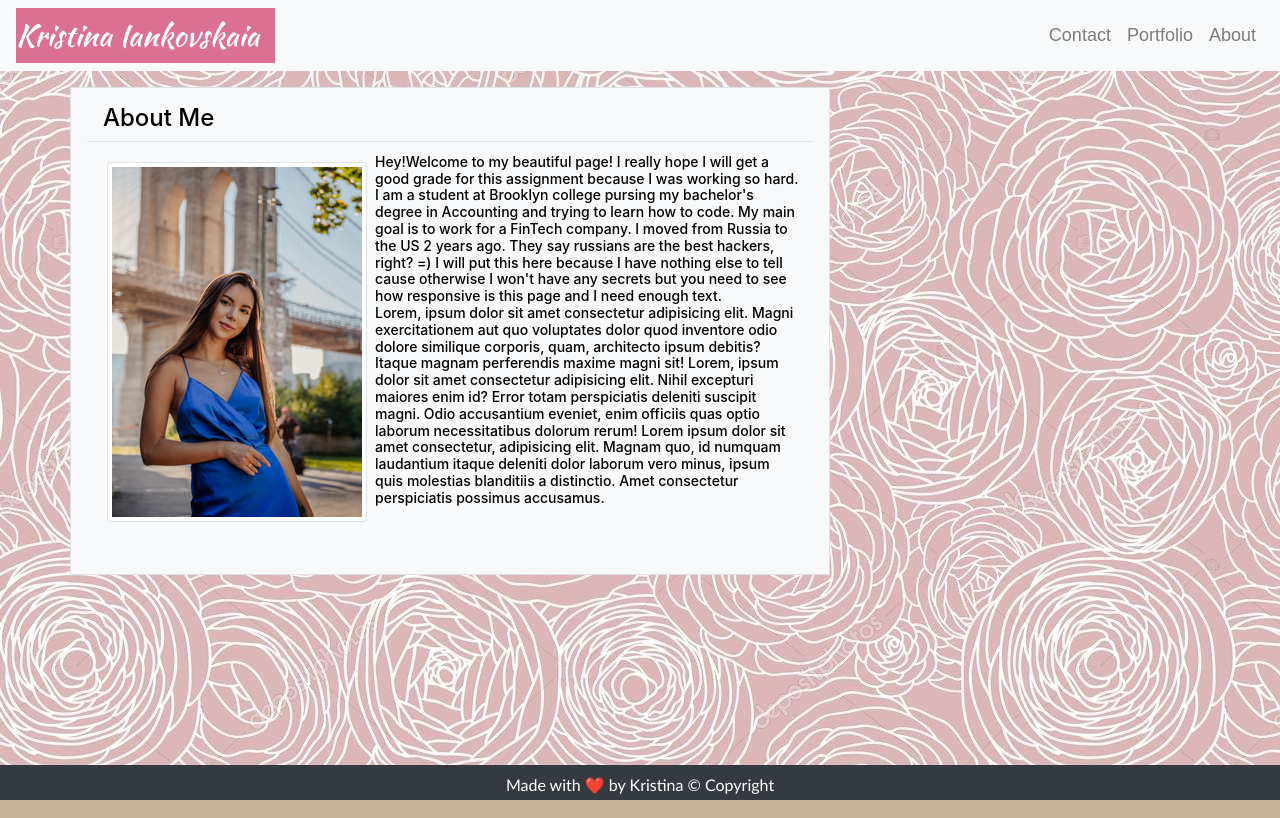
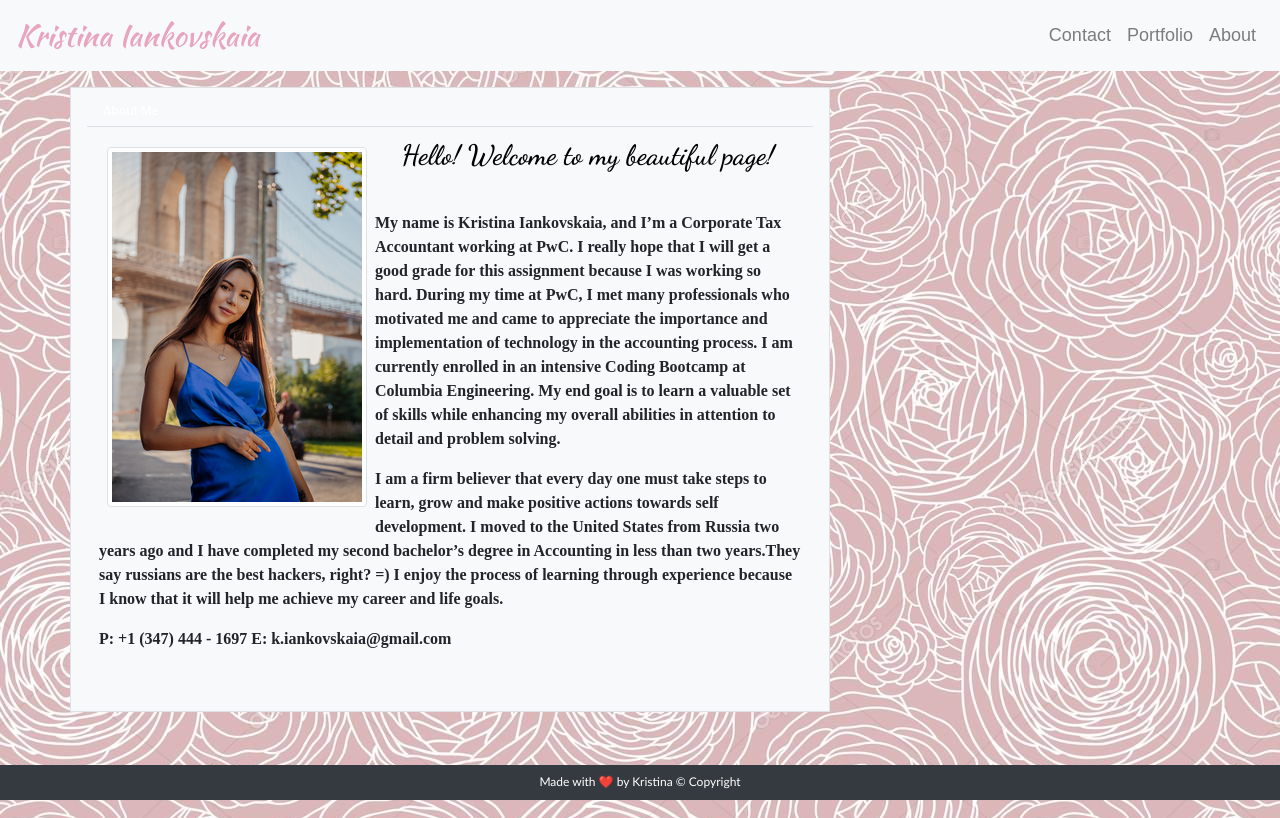
Before and after one commit to kiankovskaia/updated-Portfolio, a plain HTML site: page index.html in a window 1280 px wide. Drawn offline with nearby package versions, Linux system fonts and the light colour scheme; a web font is replaced by a local one.

Commit message:
updated aboutme page

```diff
--- a/index.html
+++ b/index.html
@@ -13,8 +13,10 @@
       href="https://fonts.googleapis.com/css2?family=Kaushan+Script&family=Neucha&display=swap"
       rel="stylesheet"
     />
+    <link rel="preconnect" href="https://fonts.gstatic.com">
+<link href="https://fonts.googleapis.com/css2?family=Dancing+Script:wght@600&display=swap" rel="stylesheet">
 
-    <title>My Responsive Porfolio</title>
+    <title>My Porfolio</title>
   </head>
 <body>
   <header>
@@ -60,7 +62,13 @@
           <th>
               <div class="col-12 px-0">
                   <img class="img-responsive img-thumbnail float-left m-2" src="images/1.jpg" alt="My photo">
-                  <h1> Hey!Welcome to my beautiful page! I really hope I will get a good grade for this assignment because I was working so hard. I am a student at Brooklyn college pursing my bachelor's degree in Accounting and trying to learn how to code. My main goal is to work for a  FinTech company. I moved from Russia to the US 2 years ago. They say russians are the best hackers, right? =) I will put this here because I have nothing else to tell cause otherwise I won't have any secrets but you need to see how responsive is this page and I need enough text. <br> Lorem, ipsum dolor sit amet consectetur adipisicing elit. Magni exercitationem aut quo voluptates dolor quod inventore odio dolore similique corporis, quam, architecto ipsum debitis? Itaque magnam perferendis maxime magni sit! Lorem, ipsum dolor sit amet consectetur adipisicing elit. Nihil excepturi maiores enim id? Error totam perspiciatis deleniti suscipit magni. Odio accusantium eveniet, enim officiis quas optio laborum necessitatibus dolorum rerum! Lorem ipsum dolor sit amet consectetur, adipisicing elit. Magnam quo, id numquam laudantium itaque deleniti dolor laborum vero minus, ipsum quis molestias blanditiis a distinctio. Amet consectetur perspiciatis possimus accusamus. </h1>
+                  <h1>Hello! Welcome to my beautiful page!</h1>
+                  <br>
+                  <p>My name is Kristina Iankovskaia, and I’m a Corporate Tax Accountant working at PwC. I really hope that I will get a good grade for this assignment because I was working so hard. During my time at PwC, I met many professionals who motivated me and came to appreciate the importance and implementation of technology in the accounting process. I am currently enrolled in an intensive Coding Bootcamp at Columbia Engineering. My end goal is to learn a valuable set of skills while enhancing my overall abilities in attention to detail and problem solving.
+                  </p>
+                  <p>I am a firm believer that every day one must take steps to learn, grow and make positive actions towards self development. I moved to the United States from Russia two years ago and I have completed my second bachelor’s degree in Accounting in less than two years.They say russians are the best hackers, right? =) I enjoy the process of learning through experience because I know that it will help me achieve my career and life goals. </p>
+                  <p>P: +1 (347) 444 - 1697 E: k.iankovskaia@gmail.com</p>
+
               </div>
           </table>
       </div>
@@ -71,7 +79,7 @@
 
 <!-- footer -->
 <footer class="navbar text-bottom navbar-dark bg-dark fixed-bottom" style="height: 35px">
-  <p style="margin: 0 auto">Made with ❤️️ by Kristina © Copyright</p>
+  <h2 style="margin: 0 auto">Made with ❤️️ by Kristina © Copyright</h2>
   </footer>
 
 <!-- scripts -->
--- a/style.css
+++ b/style.css
@@ -6,7 +6,6 @@ body {
   }
 .box-name {
     font-family: "Neucha", cursive;
-    background-color: #db7093;
     margin-right: 0rem;
   }
   * {
@@ -15,7 +14,7 @@ body {
     margin: 0;
   }
   a {
-    color: black;
+    color: #e45184;
     font-family: "arial", "times new roman";
     font-size: 18px;
   }
@@ -89,19 +88,22 @@ footer {padding:2px;
 }
 p {
     font-size:16px;
-    color:white;
+    font-family: "Times New Roman", Times, serif;
 }
 h1{color:black;
-  font-size:14px;
+  font-size:28px;
+  text-align:center;
+  font-family: 'Dancing Script', cursive;
 }
-h2{color:black;
-  font-size:24px;
+h2{color:white;
+  font-size:12px;
 }
 .col {
   padding:20px;
 }
 .navbar-light .navbar-brand {
-  color:  white;
+  color: #E7A5BE;
   font-family: "Kaushan Script", cursive;
   font-size:30px;
+
 }
```
Also changed, not shown: contact.html (+1 -1 lines), portfolio.html (+1 -1 lines).
